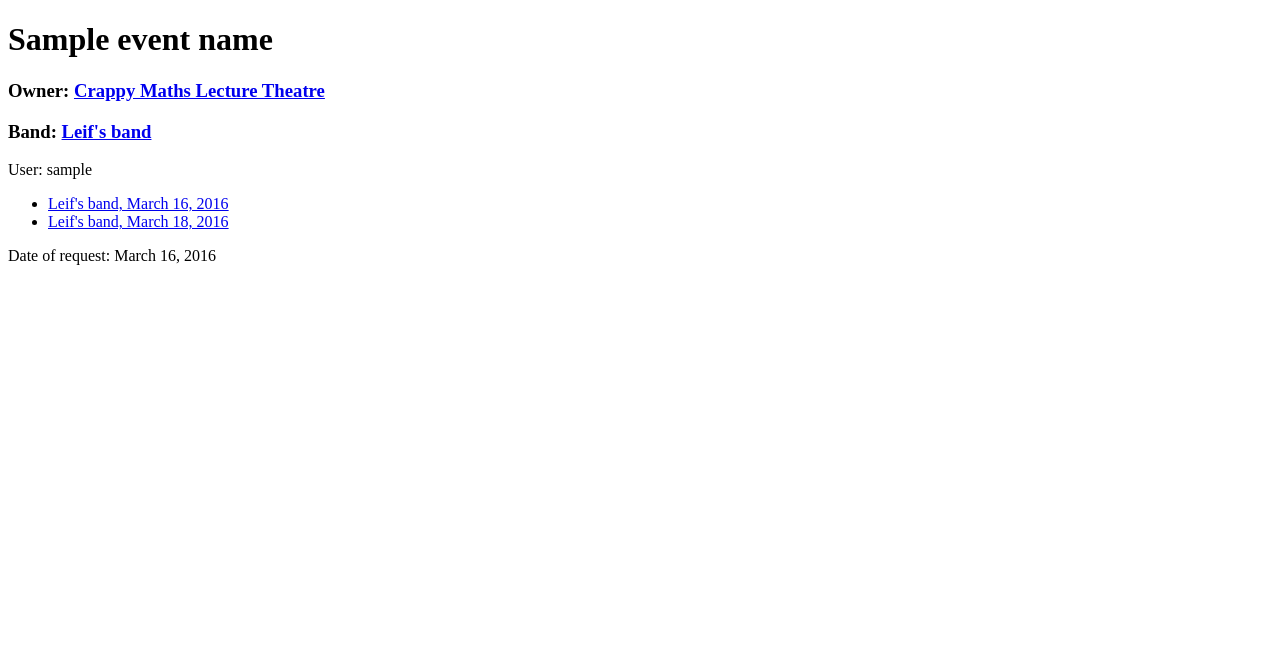
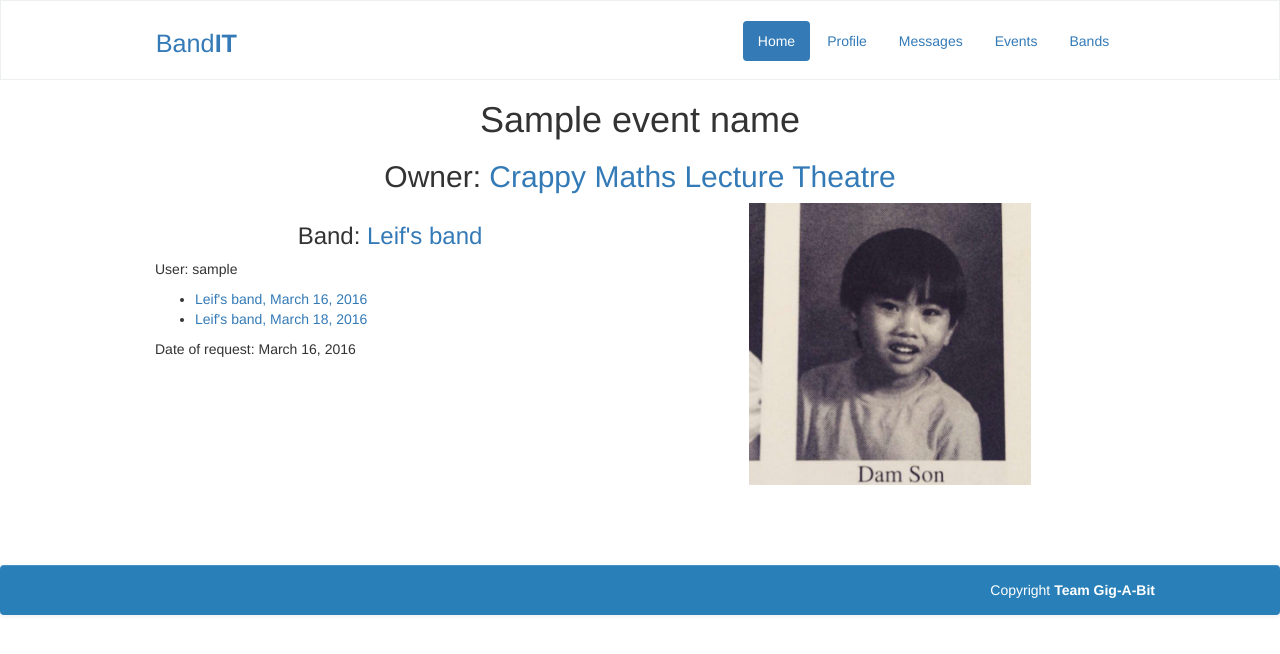
Before and after one commit to RobertCMcAlpine/Bandit, a Django app: template project/templates/bandit/event.html in a window 1280 px wide. Shown: the top 654 px of the page. Run offline with Django 3.2, Linux system fonts and the light colour scheme; data comes from the database, SQL or seed files in the repository; the template is opened without the code that fills it: values that come from a table or form of the project are taken from there, most other values are stand-ins (such as "Sample title", 1, 10 or a date in 2020); parts of the project's set-up code (start-up, migrations or seed data) failed here and were passed over.

Commit message:
working on profile
we're getting there

```diff
--- a/project/templates/bandit/css/style.css
+++ b/project/templates/bandit/css/style.css
@@ -33,7 +33,7 @@ color:#337ab7;
 .navbar-fixed-top
 {
 padding-top:10px;
-background:rgba(255, 255, 255,0.4) ;
+background:rgba(255, 255, 255,0.8) ;
 box-shadow:none;
 border:none;
 border:solid 1px #ecf0f1;
@@ -42,9 +42,22 @@ min-height:80px;
 
 .navbar-fixed-top:hover
 {
-background:rgba(255, 255, 255,0.9);
+background:rgba(255, 255, 255,1);
 }
 
+.navbar-static-bottom
+{
+margin-bottom:0px;
+top:80px;
+height:30px;
+background:#2980b9;
+border:none;
+color:#fff;
+}
+.navbar-default .navbar-right
+{
+color:#fff;
+}
 .row
 {
 width:80%;
@@ -77,4 +90,17 @@ min-height:200px;
 .col-xs-1, .col-sm-1, .col-md-1, .col-lg-1, .col-xs-2, .col-sm-2, .col-md-2, .col-lg-2, .col-xs-3, .col-sm-3, .col-md-3, .col-lg-3, .col-xs-4, .col-sm-4, .col-md-4, .col-lg-4, .col-xs-5, .col-sm-5, .col-md-5, .col-lg-5, .col-xs-6, .col-sm-6, .col-md-6, .col-lg-6, .col-xs-7, .col-sm-7, .col-md-7, .col-lg-7, .col-xs-8, .col-sm-8, .col-md-8, .col-lg-8, .col-xs-9, .col-sm-9, .col-md-9, .col-lg-9, .col-xs-10, .col-sm-10, .col-md-10, .col-lg-10, .col-xs-11, .col-sm-11, .col-md-11, .col-lg-11, .col-xs-12, .col-sm-12, .col-md-12, .col-lg-12 {
   position: relative;
   min-height: 1px;
+
 }
+
+.profile-pic
+{
+width:60%;
+min-width:150px;
+height:auto;
+min-height:200px;
+max-height:600px;
+max-width:400px;
+margin-left:20%;
+margin-right:auto;
+}
--- a/project/templates/bandit/event.html
+++ b/project/templates/bandit/event.html
@@ -1,16 +1,46 @@
 <!DOCTYPE html>
-<html>
+<html lang="en">
 <head>
-        <title>BANDit</title>
+<title>BandIt</title>
+<meta charset="utf-8">
+<meta name="viewport" content="width=device-width, initial-scale=1">
+<link rel="stylesheet" href="css/bootstrap.css" type="text/css" />
+<link rel="stylesheet" href="css/bootstrap.min.css" type="text/css" />
+<link rel="stylesheet" href="css/bootstrap-theme.css" type="text/css" />
+<link rel="stylesheet" href="css/bootstrap-theme.min.css" type="text/css" />
+<link rel="stylesheet" href="css/style.css" type="text/css"/>
+<script src="https://ajax.googleapis.com/ajax/libs/jquery/1.12.0/jquery.min.js"></script>
+<script src="js/bootstrap.min.js"></script>
+<script src="js/slider.js"></script>
 </head>
 
 <body>
+<nav class="navbar navbar-default navbar-fixed-top">
+<div class="container-fluid">
+<div class="row">
+<div class="col-md-12 navig">
+<a class="navbar-brand" href="#">Band<b>IT</b></a>
+<ul class="nav nav-pills">
+<li role="presentation" class="active"><a href="#">Home</a></li>
+<li role="presentation"><a href="#">Profile</a></li>
+<li role="presentation"><a href="#">Messages</a></li>
+<li role="presentation"><a href="#">Events</a></li>
+<li role="presentation"><a href="#">Bands</a></li>
+</ul>
+</div>
+</div>
+</div>
+</nav>
+
 {% if event %}
+<div class="container-fluid">
+<div class="row">
+<div class="col-md-12">
 <h1>{{ event_name }}</h1>
-            <h3>Owner: <a href="/bandit/venue/{{ venue.profile.slug }}">{{ venue }}</a></h3>
-
+<h2>Owner: <a href="/bandit/venue/{{ venue.profile.slug }}">{{ venue }}</a></h2>
+</div>
 <!-- If a band has been allocated to this event, show its name. -->
-            {% if event.band %}
+<div class="col-md-6">      {% if event.band %}
 <h3>Band: <a href="/bandit/band/{{ event.band.profile.slug }}">{{ event.band }}</a></h3>
 {% else %}
 <h3>Band: Not allocated.</h3>
@@ -26,6 +56,7 @@
 </ul>
 {% endif %}
 
+
 <!-- If the user is a band... -->
 {% if band %}
 <!-- ... and has made a request for this event, show the request's date -->
@@ -40,5 +71,18 @@
 		{% else %}
 			The specified event {{ event_name }} does not exist!
 		{% endif %}
+		</div>
+	<div class="col-md-6">
+	<img class="profile-pic" src="../../static/images/profile.jpg" alt="profile image here maybe" />
+	</div>
+</div>
+</div>
+<nav class="navbar navbar-default navbar-static-bottom">
+  <div class="container-fluid">
+  <div class="row">
+	<p class="navbar-text navbar-right">Copyright <b>Team Gig-A-Bit</b></p>
+ </div>
+  </div>
+	</nav>
 	</body>
 </html>
```
Also changed, not shown: project/templates/bandit/notloggedin.html (+8 -0 lines), project/static/images/profile.jpg (added). Lines whose indentation alone changed are shown as unchanged.
